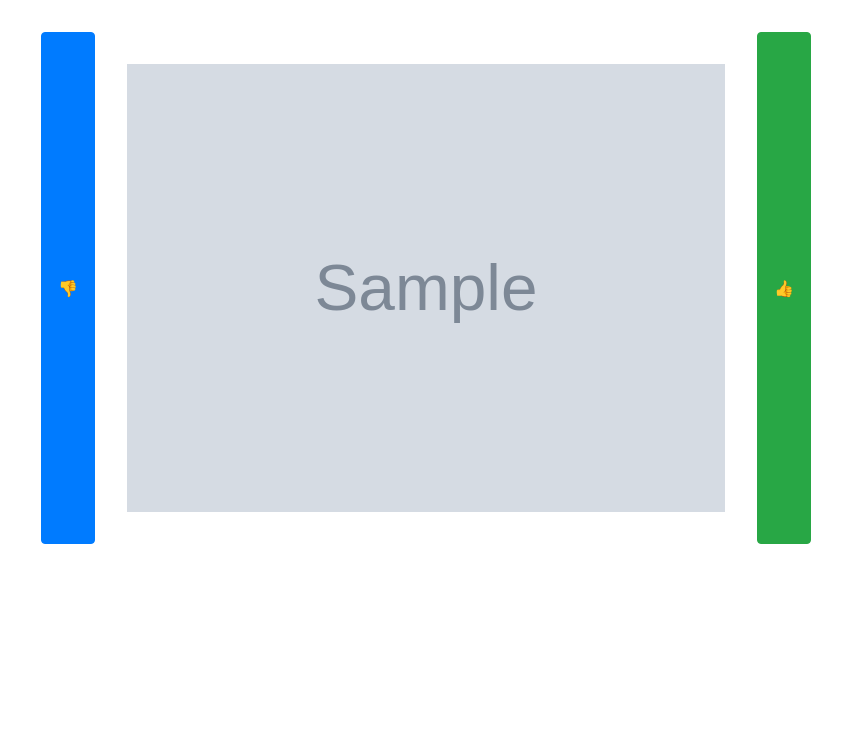
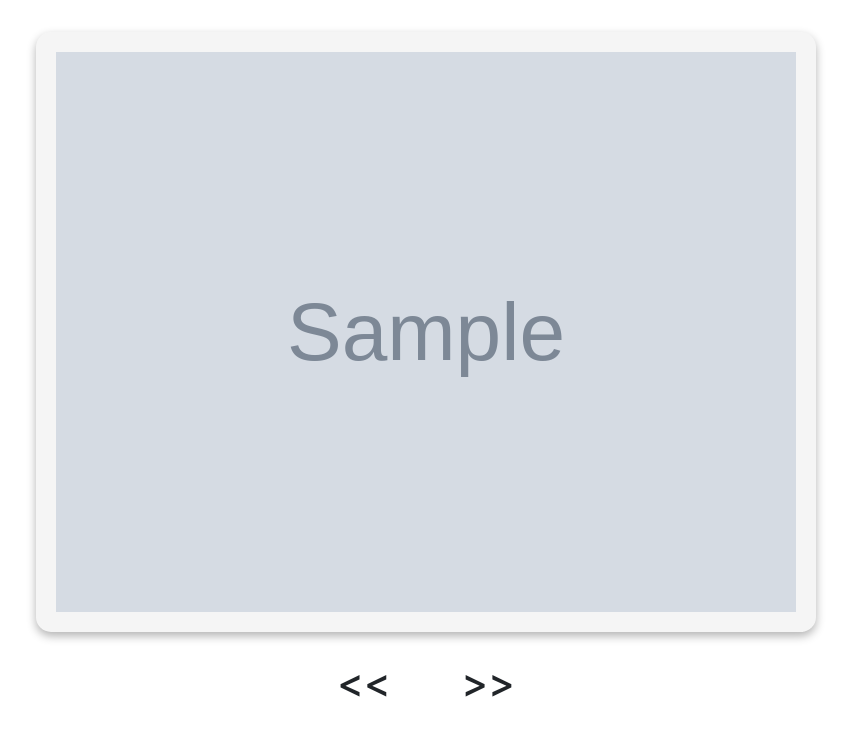
Before and after one commit to Vineet-Vinod/TiDB-Hackathon, a Python web app: template src/website/templates/swipe.html in a window 1280 px wide. Shown: the part 56-800 px from the top of the page, without its empty margins (214-1065 px from the left). Run offline with Jinja, Linux system fonts and the light colour scheme; the template is opened without the code that fills it: most values are stand-ins (such as "Sample title", 1, 10 or a date in 2020); grey boxes marked "Sample" are stand-in pictures; some libraries are stand-ins or nearby versions.

Commit message:
Fixed swiping UI to look cleaner

```diff
--- a/src/website/__init__.py
+++ b/src/website/__init__.py
@@ -25,14 +25,14 @@ def createApp():
         # register database models
         from .models import User
         with app.app_context():
-                '''
+                #'''
                 # deletes all contents of the database
                 with db.engine.connect() as con:
                         trans = con.begin()
                         for table in db.metadata.sorted_tables:
                                 con.execute(table.delete())
                         trans.commit()
-                '''
+                #'''
                 db.create_all()
 
         login_manager = LoginManager()
--- a/src/website/auth.py
+++ b/src/website/auth.py
@@ -60,7 +60,7 @@ def sign_up():
             db.session.commit()
             login_user(new_user, remember=True)
             flash("Account created!", category="success")
-            return redirect(url_for("views.home"))
+            return redirect(url_for("views.welcome"))
 
     return render_template("signup.html")
 
@@ -105,6 +105,7 @@ def reset_password():
     return render_template("reset-password.html")
 
 def password_authenticator(password: str):
+    return 0 # Used for debugging - be sure to comment out for prod
     if len(password) < 8: return "too short"
     if not re.search(r"[a-z]", password): return "missing a lowercase letter"
     if not re.search(r"[A-Z]", password): return "missing an uppercase letter"
--- a/src/website/static/styles.css
+++ b/src/website/static/styles.css
@@ -1,21 +1,25 @@
-form
-{
+form {
     margin-top: 2rem;
 }
 
-#movie-poster
-{
-    height: 30rem;
+#movie-poster {
+    max-width: 64%;
+    height: 75vh;
+    max-height: 50rem;
+    border-radius: 15px;
+    box-shadow: 0 4px 10px rgba(0, 0, 0, 0.3);
+    background-color: rgba(0, 0, 0, 0.04);
+    padding: 20px;
+    overflow: hidden;
+    margin-bottom: 20px;
 }
 
-#preference-form
-{
-    display: flex;
-    justify-content: center;
-    margin: 2rem 0 0 0
+#left-btn:hover h1,
+#left-btn:focus h1 {
+    color: red;
 }
 
-#preference-form *
-{
-    padding: 1rem;
+#right-btn:hover h1,
+#right-btn:focus h1 {
+    color: green;
 }
--- a/src/website/templates/swipe.html
+++ b/src/website/templates/swipe.html
@@ -4,29 +4,79 @@
 <div class="preferences-form container-fluid text-center">
     <form id="preference-form" method="post">
         <input type="hidden" name="response" id="response" value="">
-        <button type="submit" onclick="setResponse('left')" class="btn btn-primary">&#128078;</button>
         <div class="image-container">
-            <img src="{{ image }}" alt="Preference Image" class="img-fluid" id="movie-poster"/>
+            <img src="{{ poster_url }}" alt="Preference Image" class="img-fluid" id="movie-poster"/>
         </div>
-        <button type="submit" onclick="setResponse('right')" class="btn btn-success">&#128077;</button>
+        <button type="submit" class="btn" id="left-btn" onclick="handleClick('left')"><h1>&lt;&lt;</h1></button>
+        <button type="submit" class="btn" id="right-btn" onclick="handleClick('right')"><h1>&gt;&gt;</h1></button>
     </form>
 </div>
-
 <script>
     function setResponse(direction) { document.getElementById('response').value = direction; }
+
+    function createPopupCharacter(btn, char) {
+        var unicodeChar = document.createElement("span");
+        unicodeChar.classList.add("unicode-popup");
+        unicodeChar.innerHTML = char;
+        btn.appendChild(unicodeChar);
+
+        setTimeout(function() {
+            unicodeChar.remove();
+        }, 500);
+    }
+
+    function handleClick(direction) {
+        setResponse(direction);
+
+        var btn = direction === 'left' ? document.getElementById('left-btn') : document.getElementById('right-btn');
+        var char = direction === 'left' ? '&#128078;' : '&#128077;';
+        createPopupCharacter(btn, char);
+    }
 
     document.addEventListener('keydown', function(event)
     {
         if (event.key === "ArrowLeft")
         {
             setResponse('left');
+            createPopupCharacter(document.getElementById('left-btn'), '&#128078;');
             document.getElementById('preference-form').submit();
         }
         else if (event.key === "ArrowRight")
         {
             setResponse('right');
+            createPopupCharacter(document.getElementById('right-btn'), '&#128077;');
             document.getElementById('preference-form').submit();
         }
     });
 </script>
+<style>
+    .unicode-popup {
+        position: absolute;
+        top: 50%;
+        left: 50%;
+        transform: translate(-50%, -50%);
+        font-size: 24px;
+        opacity: 0;
+        animation: fadeAway .5s ease-out forwards;
+        pointer-events: none;
+    }
+
+    @keyframes fadeAway {
+        0% {
+            opacity: 1;
+            transform: translateX(-50%) translateY(0);
+        }
+        100% {
+            opacity: 0;
+            transform: translateX(-50%) translateY(-100px);
+        }
+    }
+
+    #left-btn, #right-btn {
+        position: relative;
+        margin-left: 20px;
+        margin-right: 20px;
+        cursor: pointer;
+    }
+</style>
 {% endblock %}
```
Also changed, not shown: src/website/scripts.py (added, +10 -0 lines), src/website/templates/welcome.html (added, +16 -0 lines), src/website/views.py (+22 -28 lines), src/instance/database.db.
